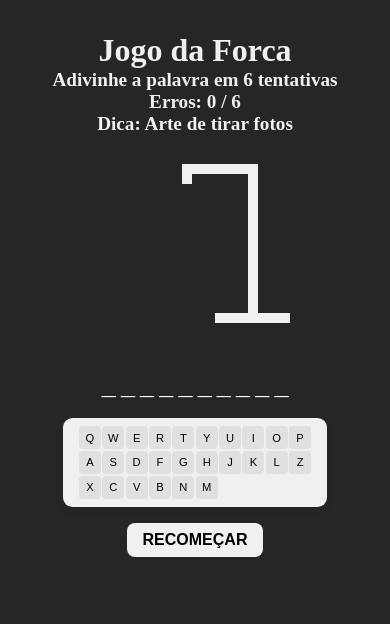
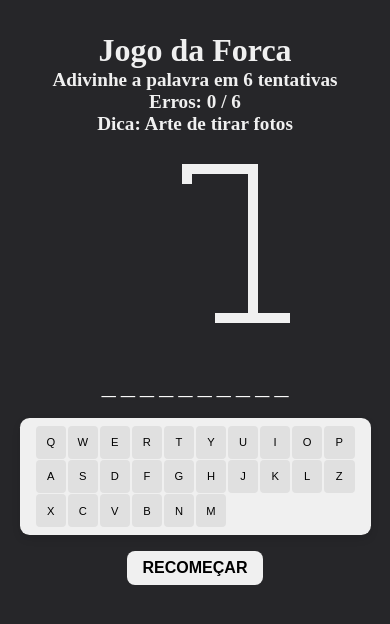
Before and after one commit to Saik0h/ng-hangman, an Angular app: page / in a window 390 px wide. Shown: the top 624 px of the page. Built offline with nearby package versions, Linux system fonts and the light colour scheme.

Commit message:
last try to fix CSS I swear

```diff
--- a/src/app/app.component.css
+++ b/src/app/app.component.css
@@ -191,9 +191,10 @@
   .keyboard {
     display: grid;
     gap: 0.1em;
-    max-width: fit-content;
+    width: 90vw;
     padding-block: 0.5em;
     justify-self: center;
+    aspect-ratio: 3/1;
     button {
       font-size: 0.7rem;
       padding: 0.5em;
--- a/src/styles.css
+++ b/src/styles.css
@@ -10,6 +10,8 @@
 
 }
 body {
+  width: 100vw;
+  height: 100vh;
   display: flex;
   flex-direction: column;
   align-items: center;
```
